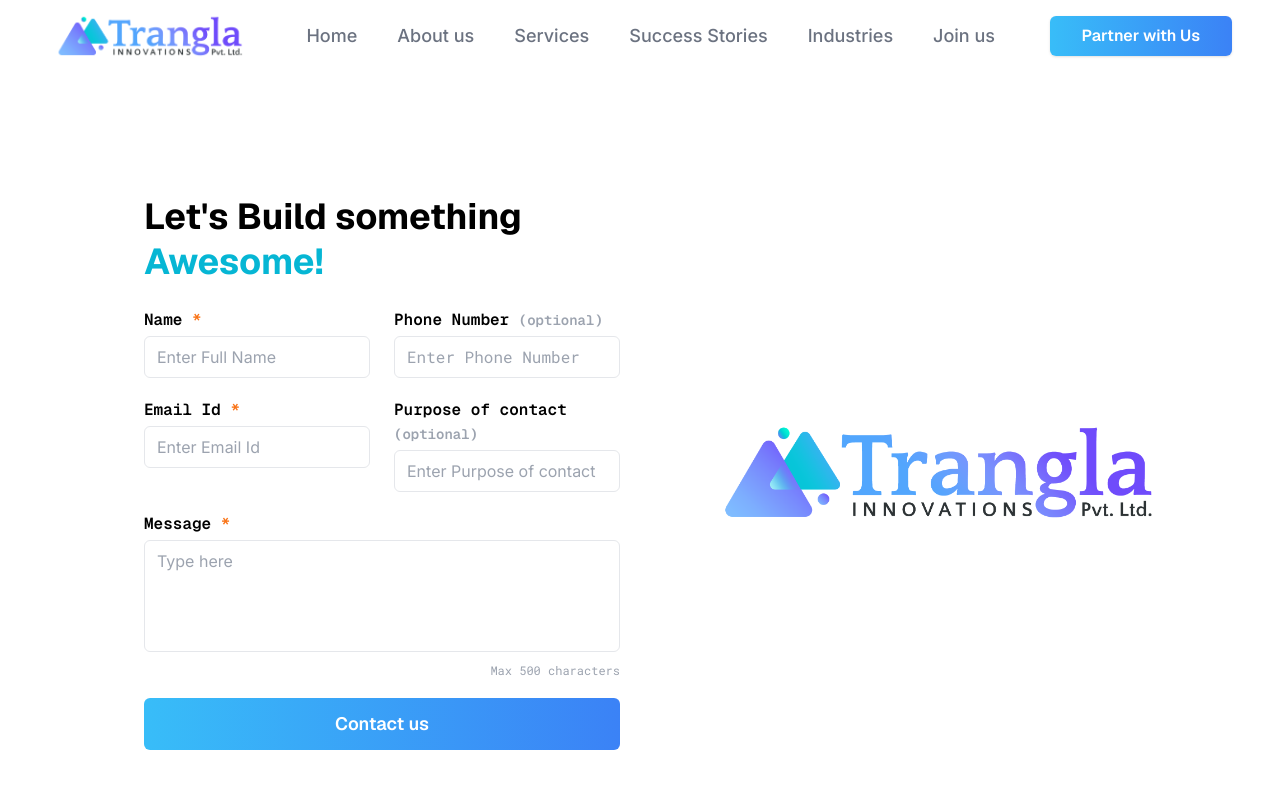
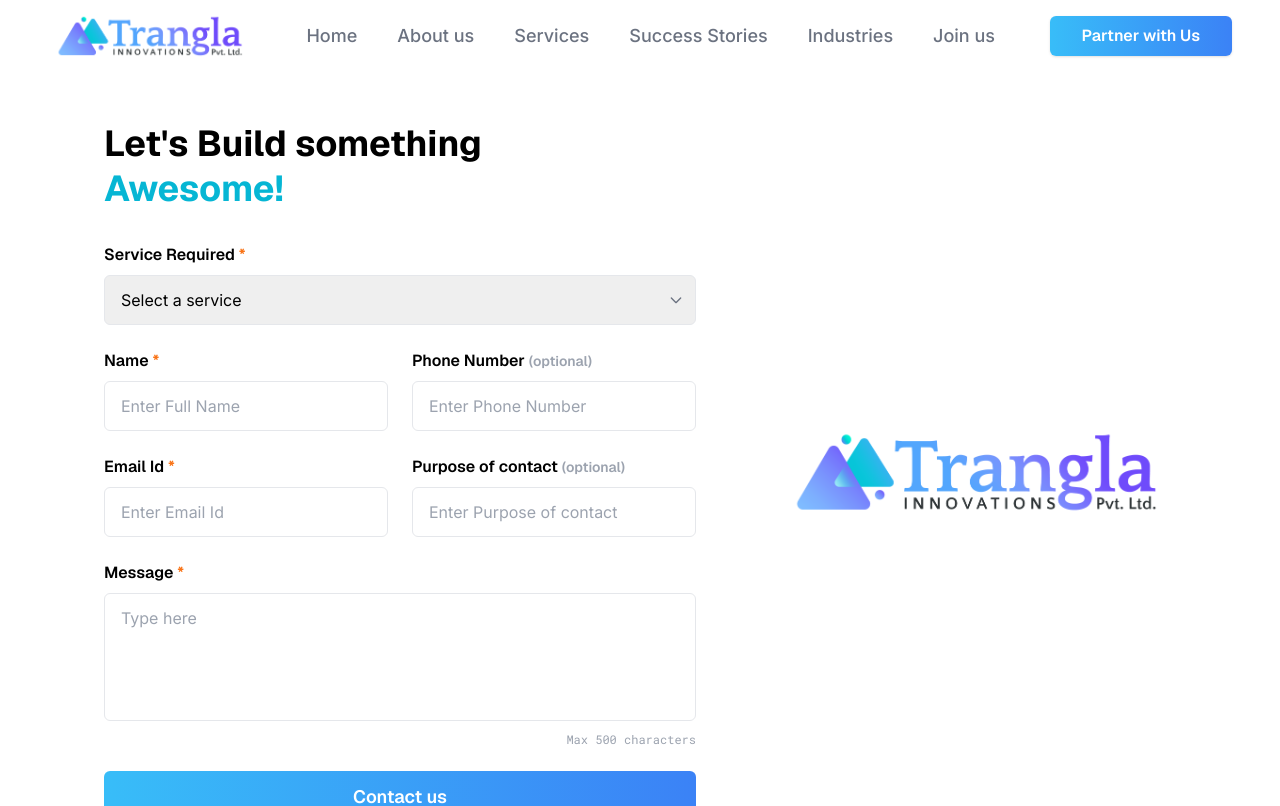
Before and after one commit to mdfirdause7224/my-next-app, a Next.js app: page /partner in a window 1280 px wide. Shown: the top 806 px of the page. Built offline with nearby package versions, Linux system fonts and the light colour scheme.

Commit message:
input added

```diff
--- a/src/app/partner/page.tsx
+++ b/src/app/partner/page.tsx
@@ -4,6 +4,8 @@
 
 const PartnerForm: React.FC = () => {
   const [form, setForm] = useState({
+    serviceSelection: '',
+    service: '',
     name: '',
     phone: '',
     email: '',
@@ -14,7 +16,9 @@
   const [loading, setLoading] = useState(false);
   const [status, setStatus] = useState('');
 
-  const handleChange = (e: React.ChangeEvent<HTMLInputElement | HTMLTextAreaElement>) => {
+  const handleChange = (
+    e: React.ChangeEvent<HTMLInputElement | HTMLTextAreaElement | HTMLSelectElement>
+  ) => {
     setForm({ ...form, [e.target.name]: e.target.value });
   };
 
@@ -23,16 +27,30 @@
     setLoading(true);
     setStatus('');
 
+    const { serviceSelection, service, ...rest } = form;
+    const payload = {
+      ...rest,
+      service: serviceSelection === 'Other' ? service : serviceSelection,
+    };
+
     try {
       const res = await fetch('/api/send-mail', {
         method: 'POST',
         headers: { 'Content-Type': 'application/json' },
-        body: JSON.stringify(form),
+        body: JSON.stringify(payload),
       });
 
       if (res.ok) {
         setStatus('✅ Form submitted successfully! Please check your email.');
-        setForm({ name: '', phone: '', email: '', purpose: '', message: '' });
+        setForm({
+          serviceSelection: '',
+          service: '',
+          name: '',
+          phone: '',
+          email: '',
+          purpose: '',
+          message: '',
+        });
       } else {
         const data = await res.json();
         setStatus(`❌ Error: ${data.error}`);
@@ -44,20 +62,80 @@
     }
   };
 
+  // 🔹 Reusable input/textarea class for consistency
+  const inputClass =
+    'w-full border rounded-md px-4 py-3 text-base focus:outline-none focus:ring-2 focus:ring-orange-400 font-inter';
+
   return (
-    <div className="min-h-screen flex items-center justify-center bg-white px-4 font-inter">
+    <div className="min-h-screen flex items-center justify-center bg-white px-6 font-inter">
       <div className="flex flex-col md:flex-row items-center justify-center w-full max-w-6xl">
         {/* Left Section - Form */}
-        <div className="w-full md:w-1/2 p-10 md:ml-10">
+        <div className="w-full md:w-7/12 p-10">
           <h2 className="text-4xl font-bold mb-2 leading-tight font-geist-sans-serif">
             Let&apos;s Build something <br />
             <span className="text-cyan-500">Awesome!</span>
           </h2>
 
-          <form onSubmit={handleSubmit} className="space-y-5 mt-6">
-            <div className="md:flex md:space-x-6">
-              <div className="flex-1 mb-4 md:mb-0">
-                <label className="block font-semibold mb-1 font-geist-mono">
+          <form onSubmit={handleSubmit} className="space-y-6 mt-8">
+            {/* Service */}
+            <form onSubmit={handleSubmit} noValidate>
+              <div>
+                <label className="block font-semibold mb-2 font-geist-sans-serif">
+                  Service Required <span className="text-orange-500">*</span>
+                </label>
+
+                <div className="relative">
+                  {form.serviceSelection === 'Other' ? (
+                    <input
+                      type="text"
+                      name="service"
+                      value={form.service}
+                      onChange={handleChange}
+                      placeholder="Please specify your service"
+                      className={`${inputClass} pr-10 appearance-none`}
+                      maxLength={50}
+                      autoFocus
+                    />
+                  ) : (
+                    <select
+                      name="serviceSelection"
+                      value={form.serviceSelection}
+                      onChange={handleChange}
+                      className={`${inputClass} appearance-none pr-10 cursor-pointer font-geist-sans-serif`}
+                    >
+                      <option value="">Select a service</option>
+                      <option value="Software development">Software development</option>
+                      <option value="Web development">Web development</option>
+                      <option value="Mobile application development">
+                        Mobile application development
+                      </option>
+                      <option value="Custom site development">Custom site development</option>
+                      <option value="Other">Other</option>
+                    </select>
+                  )}
+                  <svg
+                    onClick={() => {
+                      if (form.serviceSelection === 'Other') {
+                        setForm({ ...form, serviceSelection: '', service: '' });
+                      }
+                    }}
+                    className={`absolute right-3 top-1/2 -translate-y-1/2 w-4 h-4 text-gray-500 cursor-pointer
+          ${form.serviceSelection === 'Other' ? 'hover:text-gray-700' : 'pointer-events-none'}`}
+                    fill="none"
+                    stroke="currentColor"
+                    strokeWidth="2"
+                    viewBox="0 0 24 24"
+                  >
+                    <path strokeLinecap="round" strokeLinejoin="round" d="M19 9l-7 7-7-7" />
+                  </svg>
+                </div>
+              </div>
+            </form>
+
+            {/* Name & Phone */}
+            <div className="grid grid-cols-1 md:grid-cols-2 gap-6">
+              <div>
+                <label className="block font-semibold mb-2 font-geist-sans-serif">
                   Name <span className="text-orange-500">*</span>
                 </label>
                 <input
@@ -66,13 +144,13 @@
                   value={form.name}
                   onChange={handleChange}
                   placeholder="Enter Full Name"
-                  className="w-full border rounded-md px-3 py-2 focus:outline-none focus:ring-2 focus:ring-orange-400 font-inter"
+                  className={inputClass}
                   required
                   maxLength={50}
                 />
               </div>
-              <div className="flex-1">
-                <label className="block font-semibold mb-1 font-geist-mono">
+              <div>
+                <label className="block font-semibold mb-2 font-geist-sans-serif">
                   Phone Number <span className="text-gray-400 text-sm">(optional)</span>
                 </label>
                 <input
@@ -81,15 +159,16 @@
                   value={form.phone}
                   onChange={handleChange}
                   placeholder="Enter Phone Number"
-                  className="w-full border rounded-md px-3 py-2 focus:outline-none focus:ring-2 focus:ring-orange-400 font-roboto-mono"
+                  className={inputClass}
                   maxLength={20}
                 />
               </div>
             </div>
 
-            <div className="md:flex md:space-x-6">
-              <div className="flex-1 mb-4 md:mb-0">
-                <label className="block font-semibold mb-1 font-geist-mono">
+            {/* Email & Purpose */}
+            <div className="grid grid-cols-1 md:grid-cols-2 gap-6">
+              <div>
+                <label className="block font-semibold mb-2 font-geist-sans-serif">
                   Email Id <span className="text-orange-500">*</span>
                 </label>
                 <input
@@ -98,13 +177,13 @@
                   value={form.email}
                   onChange={handleChange}
                   placeholder="Enter Email Id"
-                  className="w-full border rounded-md px-3 py-2 focus:outline-none focus:ring-2 focus:ring-orange-400 font-inter"
+                  className={inputClass}
                   required
                   maxLength={50}
                 />
               </div>
-              <div className="flex-1">
-                <label className="block font-semibold mb-1 font-geist-mono">
+              <div>
+                <label className="block font-semibold mb-2 font-geist-sans-serif">
                   Purpose of contact <span className="text-gray-400 text-sm">(optional)</span>
                 </label>
                 <input
@@ -113,14 +192,15 @@
                   value={form.purpose}
                   onChange={handleChange}
                   placeholder="Enter Purpose of contact"
-                  className="w-full border rounded-md px-3 py-2 focus:outline-none focus:ring-2 focus:ring-orange-400 font-inter"
+                  className={inputClass}
                   maxLength={50}
                 />
               </div>
             </div>
 
+            {/* Message */}
             <div>
-              <label className="block font-semibold mb-1 font-geist-mono">
+              <label className="block font-semibold mb-2 font-geist-sans-serif">
                 Message <span className="text-orange-500">*</span>
               </label>
               <textarea
@@ -128,7 +208,7 @@
                 value={form.message}
                 onChange={handleChange}
                 placeholder="Type here"
-                className="w-full border rounded-md px-3 py-2 h-28 resize-none focus:outline-none focus:ring-2 focus:ring-orange-400 font-inter"
+                className={`${inputClass} h-32 resize-none`}
                 required
                 maxLength={500}
               />
@@ -137,6 +217,7 @@
               </div>
             </div>
 
+            {/* Submit */}
             <button
               type="submit"
               disabled={loading}
@@ -150,7 +231,7 @@
         </div>
 
         {/* Right Section - Image */}
-        <div className="hidden md:flex md:w-1/2 items-center justify-center p-10">
+        <div className="hidden md:flex md:w-5/12 items-center justify-center p-10">
           <img
             src="/trangla-logo.png"
             alt="Partner with us"
```
